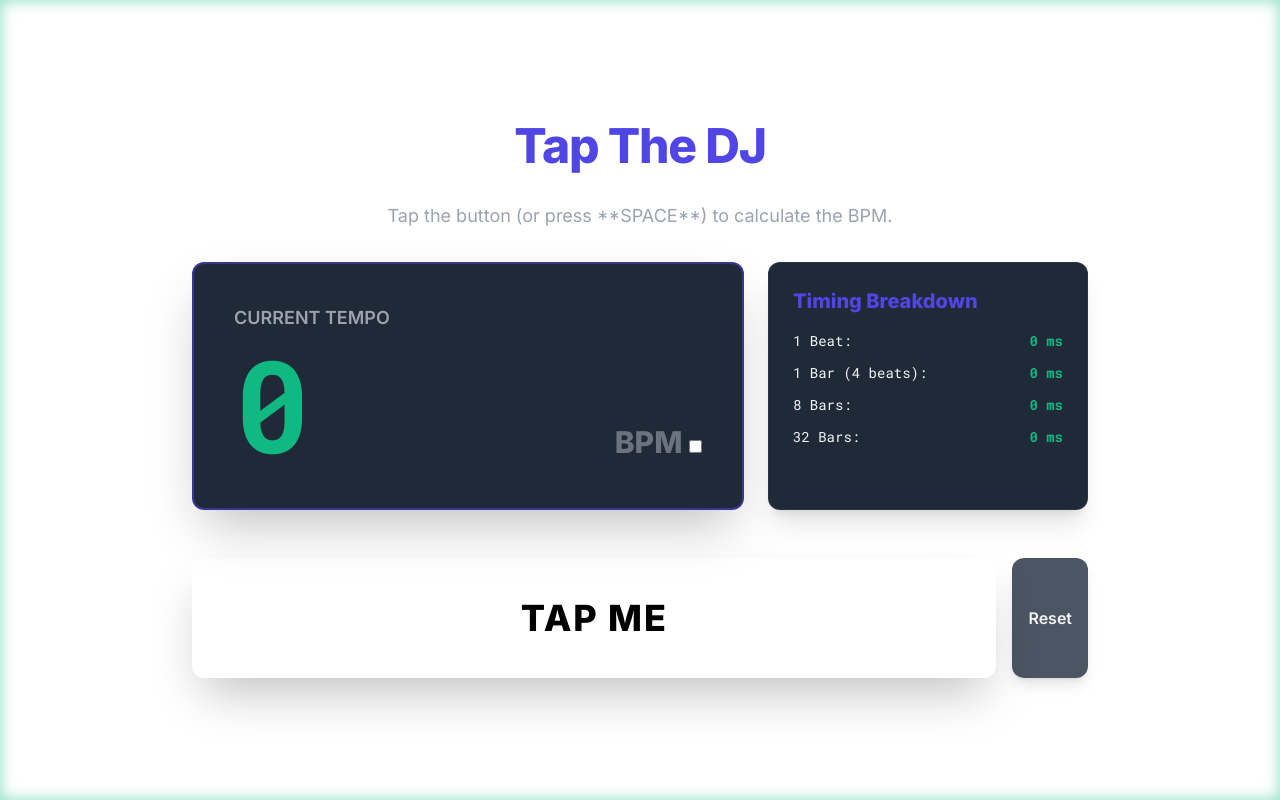
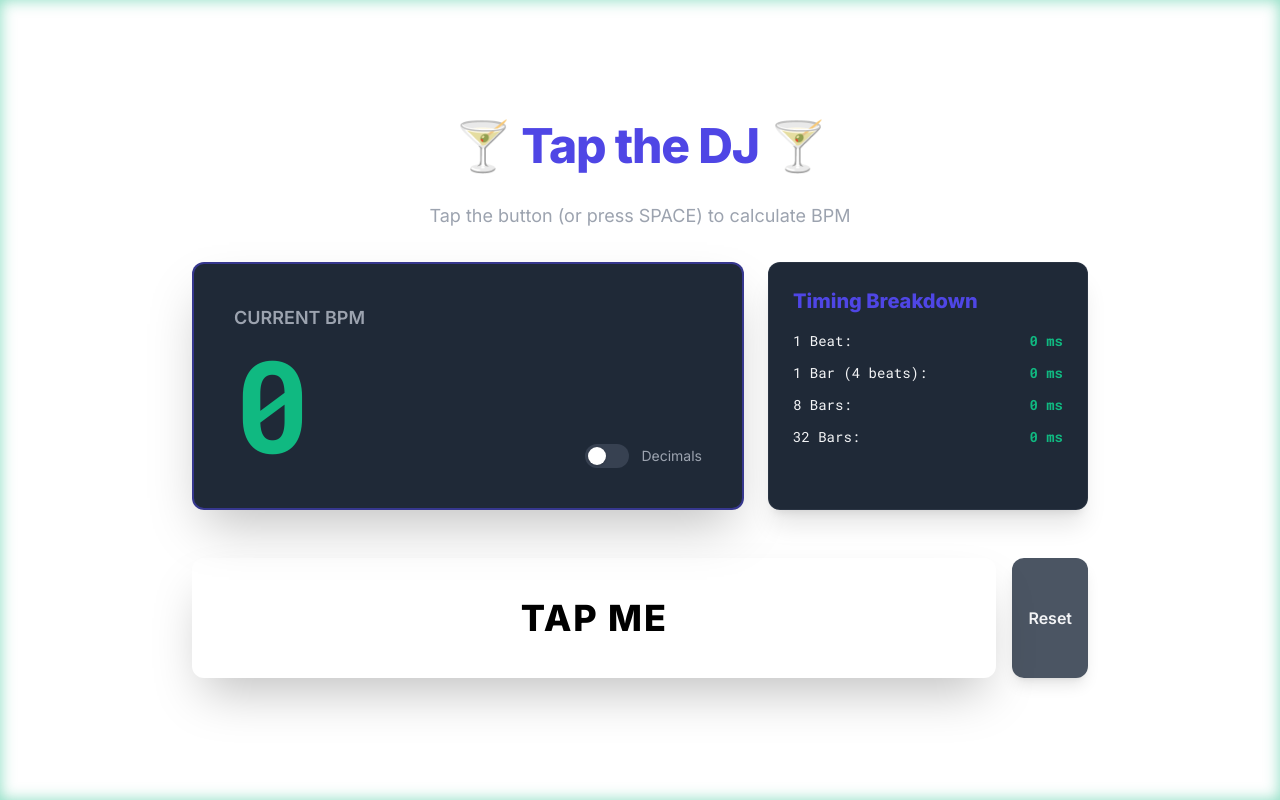
Before and after one commit to amp1ee/tap-the-deejay, a plain HTML site: page index.html in a window 1280 px wide. Drawn offline with nearby package versions, Linux system fonts and the light colour scheme.

Commit message:
Restyle the decimal/rounded BPM toggle element

```diff
--- a/index.html
+++ b/index.html
@@ -53,10 +53,10 @@
     <div id="app" class="w-full max-w-4xl space-y-8">
 
         <h1 class="text-4xl md:text-5xl font-extrabold text-center text-primary tracking-tight">
-            Tap The DJ
+            🍸 Tap the DJ 🍸
         </h1>
         <p class="text-center text-gray-400 text-lg">
-            Tap the button (or press **SPACE**) to calculate the BPM.
+            Tap the button (or press SPACE) to calculate BPM
         </p>
 
         <!-- Main Display & Tap Area -->
@@ -64,13 +64,32 @@
 
             <!-- 1. BPM Display Card (Large) -->
             <div class="flex-1 bg-card-bg p-6 md:p-10 rounded-xl shadow-2xl transition-all hover:shadow-primary/30 border-2 border-primary/50">
-                <p class="text-lg uppercase text-gray-400 font-semibold mb-2">Current Tempo</p>
+                <p class="text-lg uppercase text-gray-400 font-semibold mb-2">Current BPM</p>
                 <div class="flex items-end justify-between">
                     <span id="bpmDisplay" class="font-mono text-8xl md:text-9xl font-extrabold text-secondary leading-none transition-transform duration-300">
                         0
                     </span>
-                    <span class="text-3xl font-bold text-gray-500 pb-2">BPM
-                    <input type="checkbox" id="bpm-decimal-toggle"></span>
+                    <!-- <span class="text-3xl font-bold text-gray-500 pb-2">BPM&nbsp;</span> -->
+					<label class="relative inline-flex items-center cursor-pointer select-none">
+					  <input type="checkbox" id="bpm-decimal-toggle" class="sr-only peer" />
+
+					  <!-- toggle track -->
+					  <div
+					    class="w-11 h-6 rounded-full bg-gray-700 transition-colors duration-300
+					           peer-checked:bg-[#10B981] peer-focus:ring-2 peer-focus:ring-emerald-300"
+					  ></div>
+
+					  <!-- toggle knob -->
+					  <div
+					    class="absolute left-[3px] top-[3px] w-[18px] h-[18px] bg-white rounded-full
+					           transition-transform duration-300
+					           peer-checked:translate-x-[22px] shadow"
+					  ></div>
+
+					  <span class="ml-3 text-sm text-gray-400 peer-checked:text-emerald-300">
+					    Decimals
+					  </span>
+					</label>
                 </div>
             </div>
 
```
